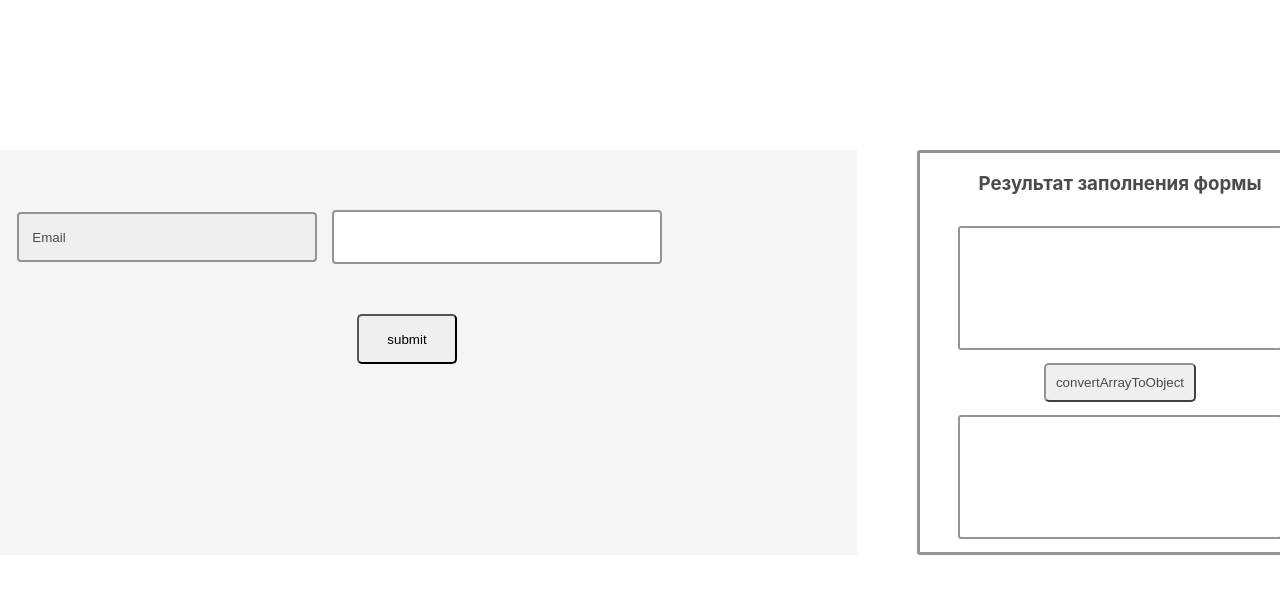
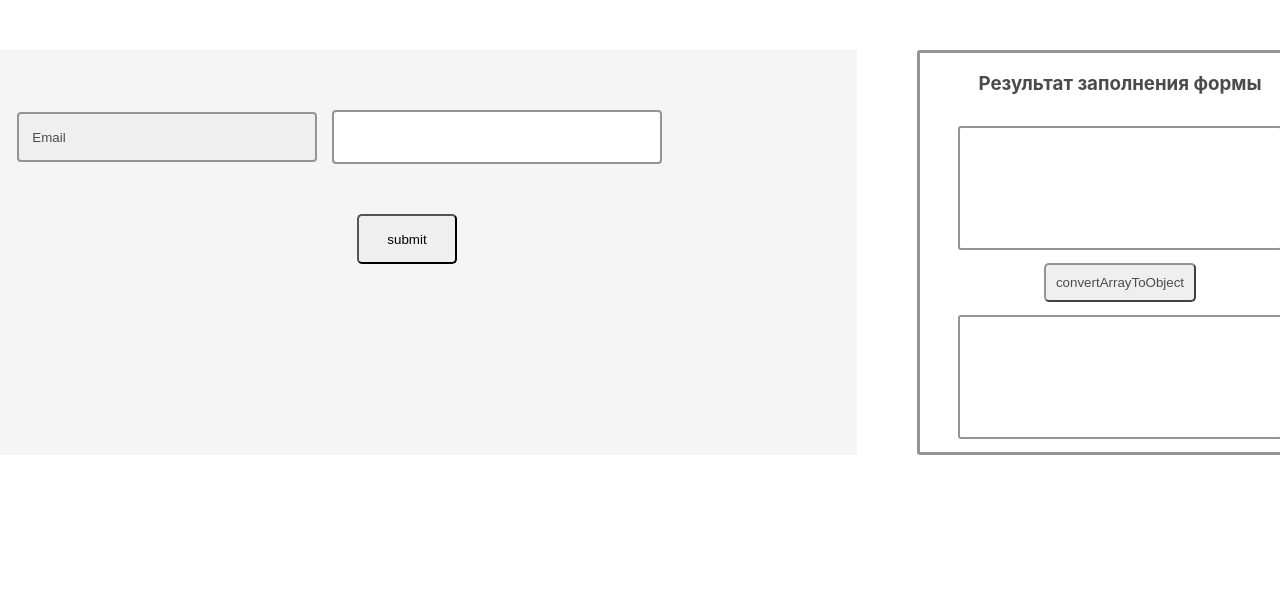
Before and after one commit to liza-rd-brain/ContactForm, a React (Create React App) app: page / in a window 1280 px wide. Shown: the top 594 px of the page. Built offline with nearby package versions, Linux system fonts and the light colour scheme.

Commit message:
small fix

```diff
--- a/src/App.tsx
+++ b/src/App.tsx
@@ -13,7 +13,7 @@ import { AppDispatch } from "./AppDispatch";
 
 const Container = styled.div`
   display: flex;
-  margin: 150px auto 0 auto;
+  margin: 50px auto 0 auto;
   justify-content: space-around;
   & > * {
     margin: 0 30px;
--- a/src/features/MessageList.tsx
+++ b/src/features/MessageList.tsx
@@ -70,6 +70,7 @@ export const MessageList = (props: AppState) => {
         <FormData>{message || getFormValuesString(formValues)}</FormData>
         <ConvertButton
           type="button"
+          disabled={Boolean(message)}
           onClick={() => {
             appDispatch({
               type: "convertData",
```
